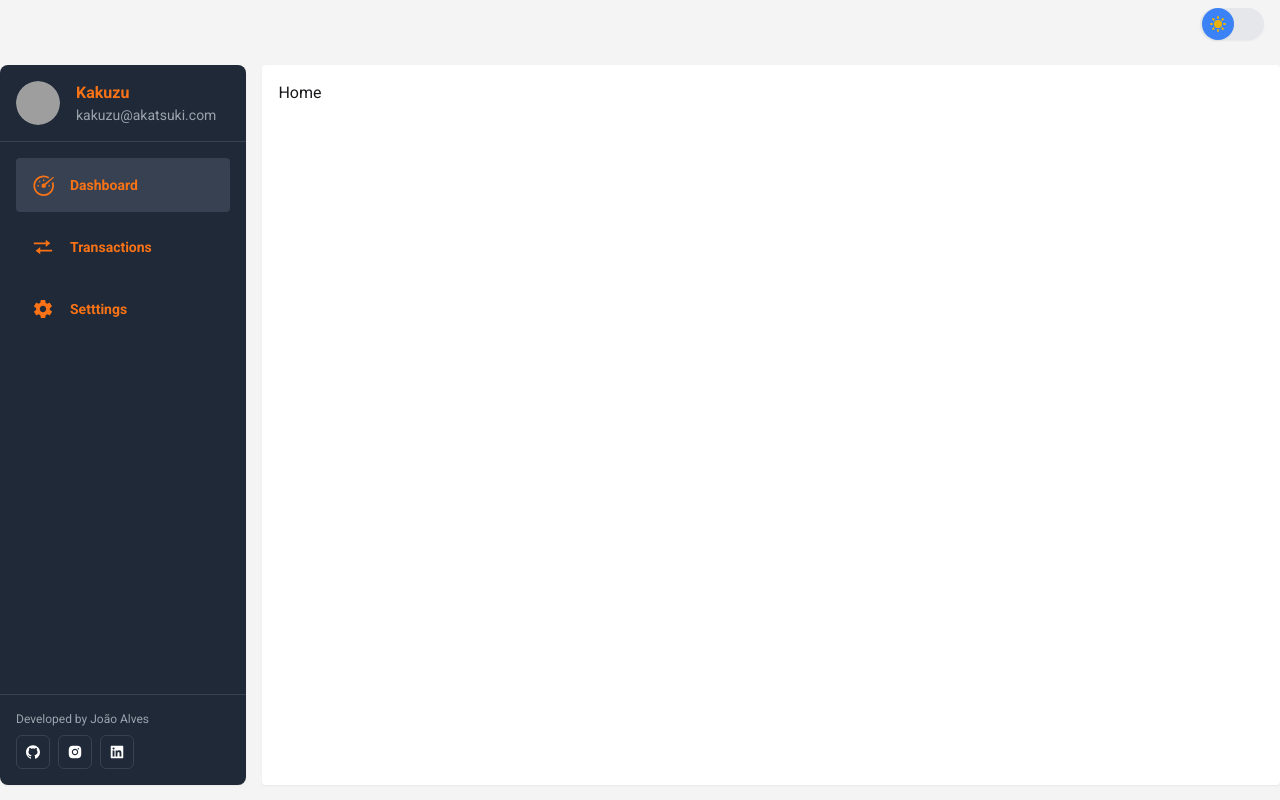
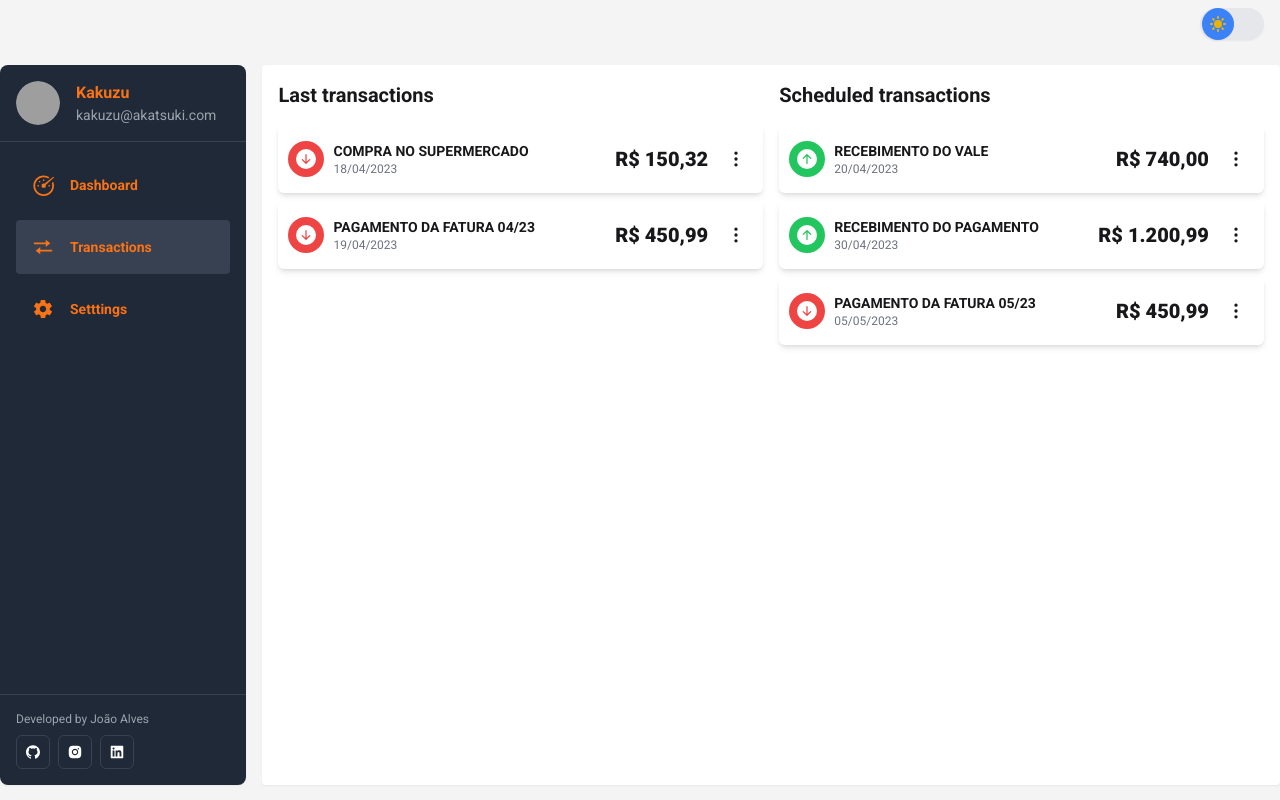
Before and after one commit to joao0pedro0alves/kakuzu, a React (Vite) app: page / in a window 1280 px wide. Built offline with nearby package versions, Linux system fonts and the light colour scheme; grey boxes are pictures that could not be loaded.

Commit message:
chore: create TransactionList layout

```diff
--- a/index.html
+++ b/index.html
@@ -15,7 +15,7 @@
   <title>Kakuzu</title>
 </head>
 
-<body class="bg-zinc-100 text-zinc-900 dark:text-white dark:bg-gray-900">
+<body class="bg-zinc-100 text-zinc-900 dark:text-gray-100 dark:bg-gray-900">
   <div id="root"></div>
   <script type="module" src="/src/main.tsx"></script>
 </body>
--- a/package.json
+++ b/package.json
@@ -15,6 +15,7 @@
     "@radix-ui/react-avatar": "^1.0.2",
     "@radix-ui/react-switch": "^1.0.2",
     "clsx": "^1.2.1",
+    "date-fns": "^2.29.3",
     "phosphor-react": "^1.4.1",
     "react": "^18.2.0",
     "react-dom": "^18.2.0",
--- a/src/App.tsx
+++ b/src/App.tsx
@@ -1,5 +1,8 @@
 import { Sidebar } from './components/layout/Sidebar'
 import { Toolbar } from './components/layout/Toolbar'
+import { Transactions } from './pages/Transactions'
+
+import '@/lib/date-fns'
 
 export default function App() {
   return (
@@ -12,10 +15,7 @@ export default function App() {
         <section
           className='flex-[4] bg-white p-4 rounded shadow-sm dark:bg-gray-800'
         >
-          <h1>
-            Home
-          </h1>
-          {/* ROUTES */}
+          <Transactions />
         </section>
       </div>
     </main>
--- a/src/components/ThemeSwitcher.tsx
+++ b/src/components/ThemeSwitcher.tsx
@@ -18,6 +18,7 @@ export function ThemeSwitcher() {
         id="airplane-mode"
         className="w-16 h-8 bg-gray-200 rounded-full relative shadow-sm focus:shadow-md data-[state=checked]:bg-gray-700"
         onClick={toogleTheme}
+        checked={isDark}
       >
         <Switch.Thumb
           className="w-8 h-8 bg-blue-500 rounded-full shadow-sm duration-200 transition-all translate-x-[2px] will-change-transform flex items-center justify-center
--- a/src/components/layout/Sidebar.tsx
+++ b/src/components/layout/Sidebar.tsx
@@ -21,7 +21,6 @@ export function Sidebar() {
         <ul className="flex flex-col gap-2 px-4 my-4">
           <li
             className="w-full rounded data-[active=true]:bg-gray-700 hover:bg-gray-700 transition-colors"
-            data-active="true"
           >
             <a href="#" className="p-4 flex items-center gap-4">
               <GoDashboard fontSize={22} className="text-orange-500" />
@@ -29,14 +28,14 @@ export function Sidebar() {
             </a>
           </li>
 
-          <li className="w-full rounded hover:bg-gray-700 transition-colors">
+          <li className="w-full rounded data-[active=true]:bg-gray-700 hover:bg-gray-700 transition-colors" data-active="true">
             <a href="#" className="p-4 flex items-center gap-4">
               <BiTransfer fontSize={22} className="text-orange-500" />
               <span className="text-sm text-orange-500 font-bold">Transactions</span>
             </a>
           </li>
 
-          <li className="w-full rounded hover:bg-gray-700 transition-colors">
+          <li className="w-full rounded data-[active=true]:bg-gray-700 hover:bg-gray-700 transition-colors">
             <a href="#" className="p-4 flex items-center gap-4">
               <IoMdSettings fontSize={22} className="text-orange-500" />
               <span className="text-sm text-orange-500 font-bold">Setttings</span>
--- /dev/null
+++ b/src/components/layout/TransactionList.tsx
@@ -0,0 +1,28 @@
+import { Transaction } from '../utils/Transaction'
+import * as DTO from '@/@types/dto';
+
+interface TransactionListProps {
+  title: string;
+  data: DTO.Transaction[]
+}
+
+export function TransactionList({ title, data }: TransactionListProps) {
+  return (
+    <section className="flex-1">
+      <h2 className="text-xl font-bold">{title}</h2>
+
+      <div className="mt-4">
+        <ul className="flex flex-col gap-2">
+
+          {data.map((transaction) =>
+            <Transaction
+              data={transaction}
+              key={'transaction-' + transaction.id}
+            />
+          )}
+
+        </ul>
+      </div>
+    </section>
+  )
+}
--- /dev/null
+++ b/src/components/utils/Transaction.tsx
@@ -0,0 +1,57 @@
+import clsx from 'clsx'
+import { BsFillArrowUpCircleFill, BsFillArrowDownCircleFill } from 'react-icons/bs'
+import { FiMoreVertical } from 'react-icons/fi'
+
+import { currencyFormatter, dateFormatter } from '@/services/formatter'
+import { Transaction as TransactionDto } from '@/@types/dto'
+
+interface TransactionProps {
+  data: TransactionDto
+}
+
+export function Transaction({ data }: TransactionProps) {
+  const isExpense = data.type === 'SAIDA'
+
+  return (
+    <li
+      className={clsx(
+        'grid grid-cols-12 gap-4 items-center p-4 rounded-md shadow-md',
+        isExpense
+          ? 'dark:bg-red-800 dark:border-red-700'
+          : 'dark:bg-green-800 dark:border-green-700'
+      )}
+    >
+      <div className="col-span-1 flex items-center justify-center">
+        <span
+          className={clsx(
+            'p-2 rounded-full text-white',
+            isExpense ? 'bg-red-500 dark:bg-red-700' : 'bg-green-500 dark:bg-green-700'
+          )}
+        >
+          {isExpense ? (
+            <BsFillArrowDownCircleFill size={20} />
+          ) : (
+            <BsFillArrowUpCircleFill size={20} />
+          )}
+        </span>
+      </div>
+
+      <div className="col-span-7 flex flex-col">
+        <span className="text-sm uppercase font-semibold">{data.description}</span>
+        <span className="text-xs text-gray-500 dark:text-gray-300">{dateFormatter(data.scheduledAt)}</span>
+      </div>
+
+      <div className="col-span-3 flex justify-end">
+        <span className='font-black text-xl'>
+          {currencyFormatter.format(data.valueInCents / 100)}
+        </span>
+      </div>
+
+      <div className="col-span-1 flex items-center justify-center">
+        <button>
+          <FiMoreVertical size={20} />
+        </button>
+      </div>
+    </li>
+  )
+}
--- /dev/null
+++ b/src/lib/date-fns.ts
@@ -0,0 +1,4 @@
+import { setDefaultOptions } from 'date-fns'
+import ptBr from 'date-fns/locale/pt-BR'
+
+setDefaultOptions({ locale: ptBr })
--- /dev/null
+++ b/src/pages/Transactions.tsx
@@ -0,0 +1,33 @@
+import { TransactionList } from '@/components/layout/TransactionList'
+import { transactions } from '@/sample/transactions'
+
+export function Transactions() {
+  function isScheduled(date: Date) {
+    return date >= new Date()
+  }
+
+  const sortedTransactions = transactions.sort((a, b) => {
+    return a.scheduledAt.getTime() - b.scheduledAt.getTime()
+  })
+
+  const scheduledTransactions = sortedTransactions.filter(({ scheduledAt }) =>
+    isScheduled(scheduledAt)
+  )
+
+  const lastTransactions = sortedTransactions.filter(
+    ({ scheduledAt }) => !isScheduled(scheduledAt)
+  )
+
+  return (
+    <div className="flex gap-4">
+      <TransactionList
+        data={lastTransactions}
+        title="Last transactions"
+      />
+      <TransactionList
+        data={scheduledTransactions}
+        title="Scheduled transactions"
+      />
+    </div>
+  )
+}
--- /dev/null
+++ b/src/sample/transactions.ts
@@ -0,0 +1,48 @@
+import { Transaction } from '@/@types/dto'
+import { addDays } from 'date-fns'
+
+export const transactions: Transaction[] = [
+  // Last Transactions
+  {
+    id: '1',
+    description: 'Recebimento do vale',
+    type: 'ENTRADA',
+    valueInCents: 74000,
+    createdAt: new Date(),
+    scheduledAt: new Date(),
+  },
+  {
+    id: '2',
+    description: 'Pagamento da fatura 04/23',
+    type: 'SAIDA',
+    valueInCents: 45099,
+    createdAt: new Date(),
+    scheduledAt: addDays(new Date(), -1),
+  },
+  {
+    id: '3',
+    description: 'Compra no supermercado',
+    type: 'SAIDA',
+    valueInCents: 15032,
+    createdAt: new Date(),
+    scheduledAt: addDays(new Date(), -2),
+  },
+
+  // Scheduled Transactions
+  {
+    id: '4',
+    description: 'Recebimento do pagamento',
+    type: 'ENTRADA',
+    valueInCents: 120099,
+    createdAt: new Date(),
+    scheduledAt: addDays(new Date(), 10),
+  },
+  {
+    id: '5',
+    description: 'Pagamento da fatura 05/23',
+    type: 'SAIDA',
+    valueInCents: 45099,
+    createdAt: new Date(),
+    scheduledAt: addDays(new Date(), 15),
+  },
+]
--- /dev/null
+++ b/src/services/formatter.ts
@@ -0,0 +1,8 @@
+import { format } from "date-fns"
+
+export const currencyFormatter = new Intl.NumberFormat('pt-br', {
+  style: 'currency',
+  currency: 'BRL'
+})
+
+export const dateFormatter = (date: Date = new Date()) => format(date, 'dd/MM/yyyy')
```
Also changed, not shown: src/@types/dto.d.ts (added, +8 -0 lines), 1 other file (tests, documents, lock files or other folders).
